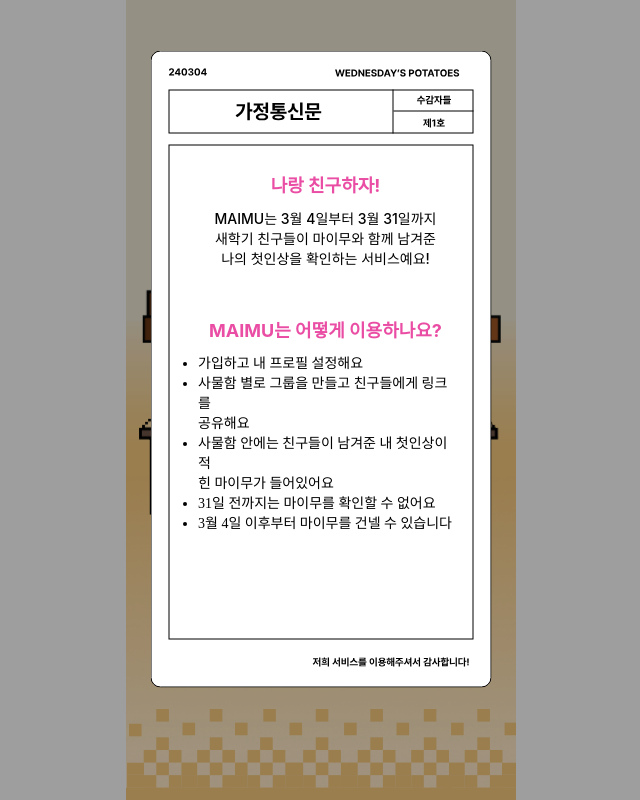
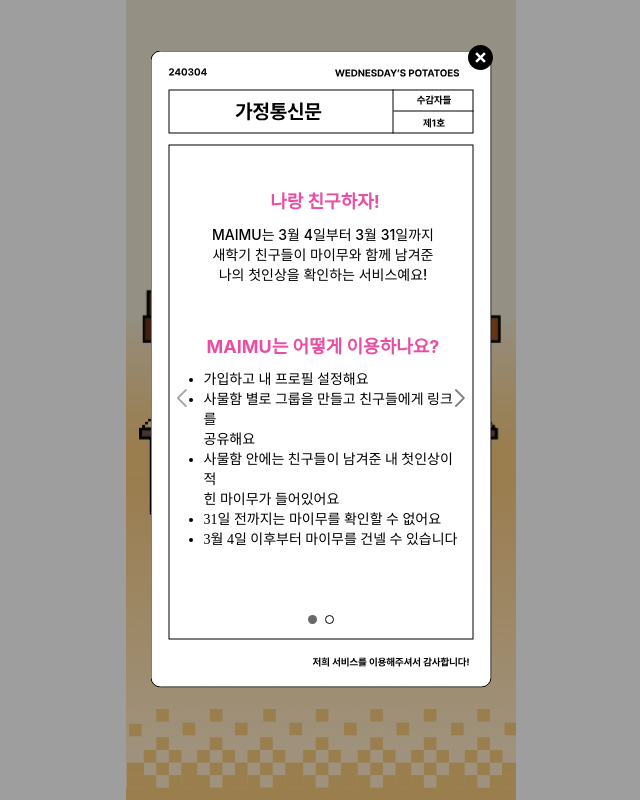
Before and after one commit to Sohyunnnn/Maimu_frontend, a React (Create React App) app: page / in a window 1280 px wide. Both pictures are taken after a click on the element 640 px from the left and 592 px from the top of the page. Shown: the whole page, without its empty margins (319-959 px from the left). Built offline with nearby package versions, Linux system fonts and the light colour scheme.

Commit message:
Feat: 가정통신문 구현

```diff
--- a/src/components/InformationModal/InformationModal.css
+++ b/src/components/InformationModal/InformationModal.css
@@ -1,3 +1,49 @@
+.swiper-pagination-bullet {
+  width: 7px;
+  height: 7px;
+  background: transparent;
+  border: 1px solid black; /* 피그마 디자인으로 바꿀 때 수정할 부분 */
+  opacity: 1;
+}
+
+.swiper-pagination-bullet-active {
+  width: 7px;
+  transition: width 0.5s;
+  border-radius: 5px;
+  background: #686868;
+  border: 1px solid transparent;
+}
+
+.swiper-button-prev {
+  position: absolute;
+  top: 250px;
+  left: 1px;
+  width: 10px;
+  height: 20px;
+}
+
+.swiper-button-next {
+  position: absolute;
+  top: 250px;
+  right: 1px;
+  width: 10px;
+  height: 20px;
+}
+
+.swiper-button-prev,
+.swiper-button-next {
+  opacity: 0.5;
+  padding: 15px 5px;
+  border-radius: 20px;
+  color: black !important;
+}
+
+.swiper-button-prev:after,
+.swiper-button-next:after {
+  font-size: 1.1rem !important;
+  font-weight: 600 !important;
+}
+
 .InformationToggleOut {
   position: fixed;
   top: 0;
@@ -5,7 +51,6 @@
   width: 100vw;
   height: 100vh;
   background-color: rgba(0, 0, 0, 0.36);
-  /* z-index: 500; */
 }
 
 .InformationToggle {
@@ -13,34 +58,13 @@
   top: 44%;
   left: 50%;
   transform: translate(-50%, -50%);
-  /* z-index: 1050; */
 }
 
 .InformationXbtn {
   position: absolute;
   top: -1.3%;
   right: -1.3%;
-  /*
-
-  */
 }
-
-/* .swiper {
-  width: 100%;
-  padding-top: 50px;
-  padding-bottom: 50px;
-}
-
-.swiper-slider {
-  position: absolute;
-  top: 342.5px; 341.5px;
-  left: 171.5px; 170.5px;
-  width: 300px; 305px;
-  height: 490px; 495px;
-  transform: translate(-50%, -50%);
-  box-sizing: border-box;  inline으로
-  background: #fff;
-} */
 
 /* page-1 */
 
@@ -62,7 +86,7 @@
 .Friend_C {
   position: absolute;
   top: 79px;
-  left: 17px;
+  left: 15px;
   width: 275px;
   height: 50px;
 
@@ -77,7 +101,7 @@
 .HowToUse_T {
   position: absolute;
   top: 186px;
-  left: 17px;
+  left: 15px;
   width: 275px;
   height: 20px;
 
@@ -92,11 +116,12 @@
 .HowToUse_C {
   position: absolute;
   top: 210px;
-  right: 13px;
+  right: 7px;
   width: 300px;
   height: 110px;
 
   color: #000;
+  text-align: left;
   font-family: Pretendard;
   font-size: 14px;
   font-style: normal;
@@ -146,6 +171,7 @@
   height: 75px;
 
   color: #000;
+  text-align: left;
   font-family: Pretendard;
   font-size: 14px;
   font-style: normal;
@@ -193,6 +219,7 @@
   height: 101px;
 
   color: #000;
+  text-align: left;
   font-family: Pretendard;
   font-size: 14px;
   font-style: normal;
@@ -232,65 +259,3 @@
   line-height: 0px;
   letter-spacing: 10px;
 }
-
-/* 소현 */
-
-/* .SwiperSlide{
-  width: 40px;
-  height: 40px;
-} */
-
-.swiper-slide .swiper-slide-active {
-  width: 310px;
-  height: 490px;
-}
-
-.Swiper {
-  width: 310px;
-  height: 490px;
-}
-
-.Swiper {
-  display: flex;
-  align-items: center;
-  justify-content: center;
-}
-
-Swiper {
-  position: absolute;
-  top: 130px;
-  left: 40px;
-  right: 0;
-  bottom: 0;
-}
-
-/* 소현 */
-
-/* .SwiperSlide{
-  width: 40px;
-  height: 40px;
-} */
-
-.swiper-slide .swiper-slide-active {
-  width: 310px;
-  height: 490px;
-}
-
-.Swiper {
-  width: 310px;
-  height: 490px;
-}
-
-.Swiper {
-  display: flex;
-  align-items: center;
-  justify-content: center;
-}
-
-Swiper {
-  position: absolute;
-  top: 130px;
-  left: 40px;
-  right: 0;
-  bottom: 0;
-}
--- a/src/components/InformationModal/InformationModal.js
+++ b/src/components/InformationModal/InformationModal.js
@@ -1,10 +1,12 @@
-import React from 'react';
-import { Swiper, SwiperSlide } from 'swiper/react';
-import 'swiper/css';
-import 'swiper/css/navigation';
-import { Navigation } from 'swiper/modules';
-import './InformationModal.css';
+import React from "react";
+import { Swiper, SwiperSlide } from "swiper/react";
+import "swiper/css";
+import "swiper/css/navigation";
+import "swiper/css/pagination";
+import { Navigation, Pagination } from "swiper/modules";
+import "./InformationModal.css";
 import InformationToggle from "../../images/StartPage/InformationToggle.svg";
+import InformationXButton from "../../images/StartPage/InformationXButton.svg";
 
 function InformationModal({
   isInformationOpen,
@@ -20,20 +22,26 @@
       <div className="InformationToggleOut"></div>
       <div className="InformationToggle">
         <img src={InformationToggle} alt="InformationToggle" />
+        <div className="InformationXbtn" onClick={closeInformationModal}>
+          <img src={InformationXButton} alt="InformationXButton" />
+        </div>
       </div>
+
       <Swiper
         slidesPerView={1}
         centeredSlides={false}
         spaceBetween={30}
+        pagination={{ el: ".swiper-pagination", clickable: true }}
         navigation={{
           nextEl: ".swiper-button-next",
           prevEl: ".swiper-button-prev",
         }}
-        modules={[Navigation]}
+        modules={[Navigation, Pagination]}
+        className="swiper-pagination"
         style={{
           position: "absolute",
-          top: 130,
-          left: 0,
+          top: 146,
+          left: -1,
           right: 0,
           bottom: 0,
           width: "300px",
@@ -91,8 +99,10 @@
           <div className="Date">2023. 11. 29</div>
           <div className="MadeBy">수감자들</div>
         </SwiperSlide>
+        <div class="swiper-pagination"></div>
+        <div class="swiper-button-prev"></div>
+        <div class="swiper-button-next"></div>
       </Swiper>
-      <div>{children}</div>
     </div>
   );
 }
```
Also changed, not shown: src/images/StartPage/WallPaper.svg, src/images/WallPaper.svg (deleted).
